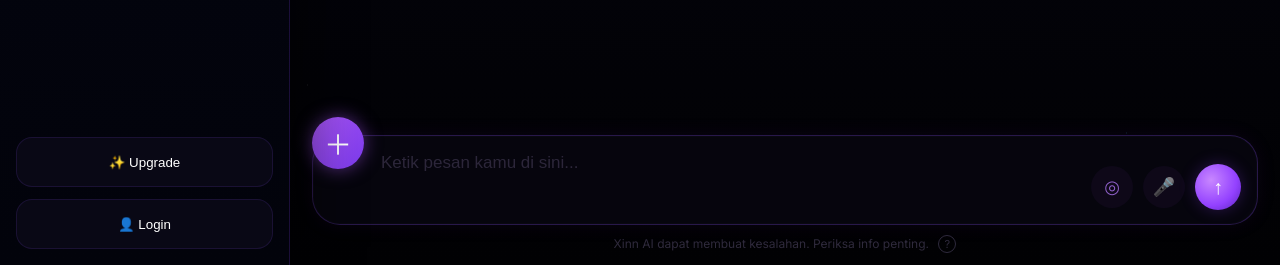
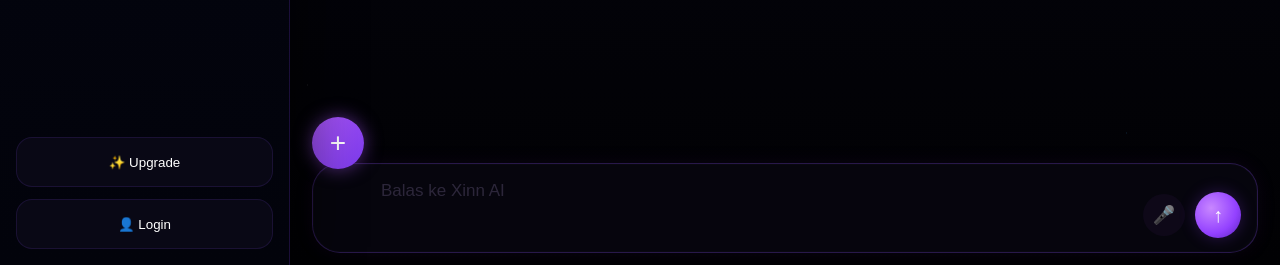
Before and after one commit to corleonev975-crypto/AI, a website: page index.html in a window 1280 px wide. Shown: the part 535-800 px from the top of the page. Drawn offline with Linux system fonts and the light colour scheme; no server answers.

Commit message:
Update index.html

```diff
--- a/index.html
+++ b/index.html
@@ -93,7 +93,7 @@
 
     <section class="composer-wrap">
       <div class="plus-wrap">
-        <button class="plus-btn" id="plusBtn">＋</button>
+        <button class="plus-btn" id="plusBtn">+</button>
 
         <div class="plus-menu" id="plusMenu">
           <button class="plus-item" id="fileBtn">📎 Tambah file</button>
@@ -103,25 +103,19 @@
       </div>
 
       <div class="composer">
-        <input id="chatInput" type="text" placeholder="Ketik pesan kamu di sini..." />
+        <input id="chatInput" type="text" placeholder="Balas ke Xinn AI" />
 
         <div class="composer-actions">
-          <button class="circle-btn" type="button">◎</button>
-          <button class="circle-btn" type="button">🎤</button>
+          <button class="circle-btn" id="micBtn" type="button">🎤</button>
           <button class="send-btn" id="sendBtn" type="button">↑</button>
         </div>
       </div>
 
       <input id="fileInput" type="file" accept="image/*,.pdf,.txt,.doc,.docx" hidden />
       <input id="cameraInput" type="file" accept="image/*" capture="environment" hidden />
-
-      <p class="footer-note">
-        Xinn AI dapat membuat kesalahan. Periksa info penting.
-        <span class="info-badge">?</span>
-      </p>
     </section>
   </main>
 
   <script src="script.js"></script>
 </body>
-          </html>
+  </html>
```
